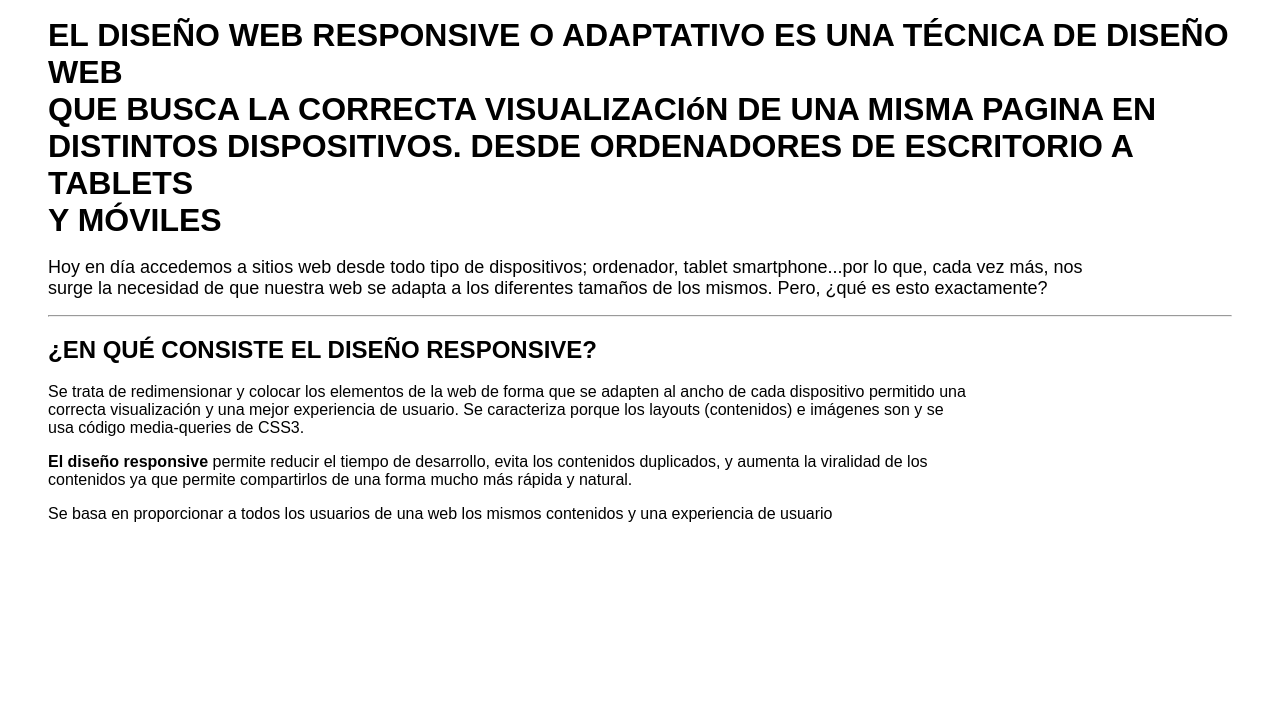
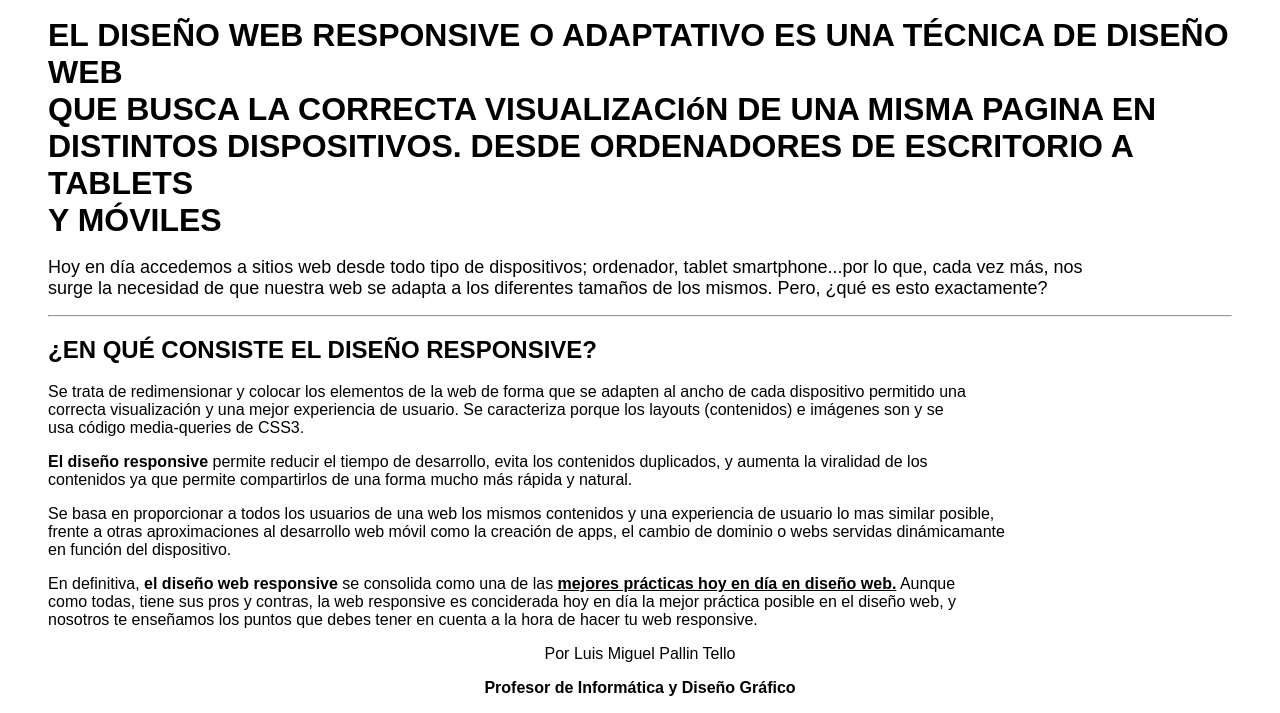
Before and after one commit to dianapinto1904/clase01desarrolloweb, a plain HTML site: page index.html in a window 1280 px wide. Shown: the part 115-828 px from the top of the page. Before the commit the page ends 800 px from the top, so only its background shows below. Drawn offline with Linux system fonts and the light colour scheme.

Commit message:
Update index.html

```diff
--- a/index.html
+++ b/index.html
@@ -15,8 +15,10 @@
     <hr>
     <h3><font size="+2" face="Arial" ><b>¿EN QUÉ CONSISTE EL DISEÑO RESPONSIVE?</b></font></h3>
     <p><font face="Arial">Se trata de redimensionar y colocar los elementos de la web de forma que se adapten al ancho de cada dispositivo permitido una <br> correcta visualización y una mejor experiencia de usuario. Se caracteriza porque los layouts (contenidos) e imágenes son y se <br> usa código media-queries de CSS3. <p> <b>El diseño responsive</b> permite reducir el tiempo de desarrollo, evita los contenidos duplicados, y aumenta la viralidad de los <br>contenidos ya que permite compartirlos de una forma mucho más rápida y natural.
-        <p> Se basa en proporcionar a todos los usuarios de una web los mismos contenidos y una experiencia de usuario </font></p>
-<p></p>
-</blockquote>
+        <p> Se basa en proporcionar a todos los usuarios de una web los mismos contenidos y una experiencia de usuario lo mas similar posible, <br> frente a otras aproximaciones al desarrollo web móvil como la creación de apps, el cambio de dominio o webs servidas dinámicamante <br> en función del dispositivo. <p> En definitiva, <B>el diseño web responsive</B> se consolida como una de las <B><U> mejores prácticas hoy en día en diseño web.</U></B> Aunque <br> como todas, tiene sus pros y contras, la web responsive es conciderada hoy en día la mejor
+            práctica posible en el diseño web, y <br> nosotros te enseñamos los puntos que debes tener en cuenta a la hora de hacer tu web responsive. </font></p>
+    <p align="center"> <font face="Arial">Por Luis Miguel Pallin Tello</font></p>
+    <p align="center"> <font face="Arial"> <B> Profesor de Informática y Diseño Gráfico</B></font></p>
+        </blockquote>
 </body>
 </html>
```
